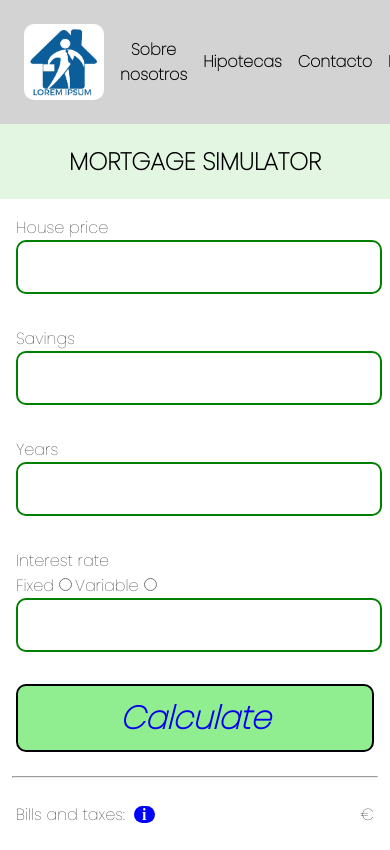
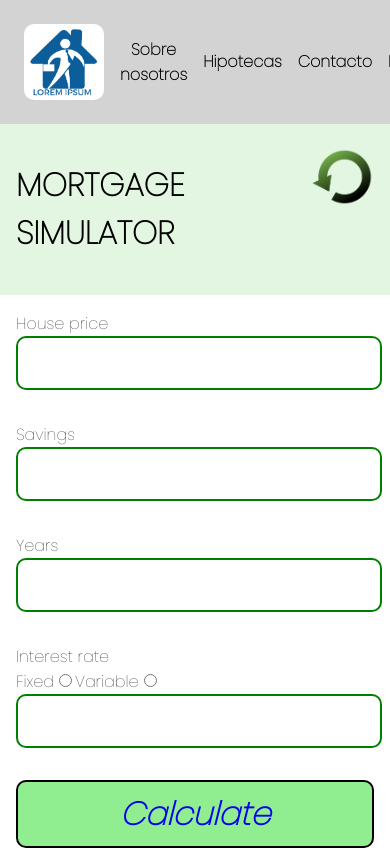
Before and after one commit to davidsantmar/inmoweb, a React (Create React App) app: page /hipotecas in a window 390 px wide. Shown: the top 850 px of the page. Built offline with nearby package versions, Linux system fonts and the light colour scheme.

Commit message:
added reset mortgage button

```diff
--- a/src/App.scss
+++ b/src/App.scss
@@ -126,9 +126,26 @@ hr{
     }
     .sub--title{
         display: flex;
-        justify-content: center;
+        justify-content: space-evenly;
         color: black;
         background-color: rgb(226, 246, 226);
+        padding: 1rem;
+        .reset{
+            width: 4.5rem;
+            height: 4.5rem;
+            border-radius: 100%;
+            background-image: url('./images/recircle.png');
+            background-size: contain;
+            background-repeat: no-repeat;
+            background-color: rgb(226, 246, 226);
+            margin-top: .5rem;
+        }
+        .reset:hover{
+            animation-name: round;
+            animation-duration: 1s;
+            animation-iteration-count: 1;
+            border: solid 3px lightgreen;
+        }
     }
     .text--container{
         display: flex;
@@ -198,7 +215,6 @@ hr{
         }
         .calculate:hover{
             background-color: yellow;
-
         }
     }
     .figures--container{
@@ -219,7 +235,7 @@ hr{
             left: 0;
             bottom: 0;
             background-color: rgba(10, 10, 10, 0.86);
-            height: 130%;
+            height: 136%;
           }
           .modal__card {
             font-style: italic;
@@ -346,6 +362,10 @@ hr{
     }
 }
 @keyframes blink{
-    from {background-color: blue;}
-    to {background-color: red;}
+    from { background-color: blue; }
+    to { background-color: red; }
 }
+@keyframes round{
+    from{ transform: rotate(0deg); }
+    to{ transform: rotate(-360deg); }
+}
--- a/src/components/Hipotecas.jsx
+++ b/src/components/Hipotecas.jsx
@@ -1,4 +1,5 @@
 import React, { useState } from 'react';
+import { useEffect } from 'react';
 
 const Hipotecas = () => {
     const [housePrice, setHousePrice] = useState('');
@@ -7,7 +8,7 @@ const Hipotecas = () => {
     const [monthlyFee, setMonthlyFee] = useState('');
     const [savings, setSavings] = useState('');
     const [years, setYears] = useState('');
-    const [interest, setInterest] = useState('');
+    const [interest, setInterest] = useState('' );
     const [show, setShow] = useState(false);
     const [notary, setNotary] = useState('');
     const [registration, setRegistration] = useState('');
@@ -22,10 +23,11 @@ const Hipotecas = () => {
     const handleModal = () => {
         setShow(true);
         setBillsAndTaxes(notary + registration + agency + taxes);
-        setMonthlyFee(((loan / (years * 12)) * interest).toFixed(2));
+        setMonthlyFee(Math.ceil((loan / (years * 12)) * interest));
     }
     function handleChangeHousePrice(event) {
         setHousePrice(event.target.value);
+        //addPoints();
     }
     function handleChangeSavings(event) {
         setSavings(event.target.value);
@@ -41,10 +43,8 @@ const Hipotecas = () => {
             calculateFixed();
         }else{
             calculateVariable();
-            setInterest(interest + euribor)
         }
     }
-
     const calculateFixed = () => {
         setTaxes(Math.ceil(((housePrice - savings) * 9) / 100));
         setNotary(867);
@@ -61,15 +61,48 @@ const Hipotecas = () => {
         setRegistration(408);
         setAgency(300);
         setLoan(housePrice - savings);
+        setInterest(interest + euribor)
         document.getElementById('info-globus').style.animationName = 'blink';
         document.getElementById('info-globus').style.animationDuration = '1.5s';
         document.getElementById('info-globus').style.animationIterationCount = '10';
+    }
+    const addPoints = () => {
+        const pointsNumber = Array.from(housePrice.toString()).map(Number);
+        console.log(pointsNumber);
+        if (pointsNumber.length === 4) {
+            pointsNumber.splice(1, 0, '.');
+        } else if (pointsNumber.length === 5) {
+            pointsNumber.splice(2, 1, '.');
+        } else if (pointsNumber.length === 6) {
+            pointsNumber.splice(3, 2, '.');
+        } else if (pointsNumber.length === 7) {
+            pointsNumber.splice(2, 1, '.');
+            pointsNumber.splice(5, 4, '.');
+        }
+        //const puntos = Number(pointsNumber.join(''));
+        console.log(pointsNumber);
+        //console.log(puntos);
+    }
+    const reset = () => {
+        setHousePrice('');
+        setLoan('');
+        setMonthlyFee('');
+        setSavings('');
+        setYears('');
+        setInterest('');
+        setShow(false);
+        setNotary('');
+        setRegistration('');
+        setAgency('');
+        setTaxes('');
+        setBillsAndTaxes('');
     }
 
     return (
         <>
             <div className='sub--title' data-testid='subTitle2'>
-                <h2>MORTGAGE SIMULATOR</h2>
+                <h1>MORTGAGE SIMULATOR</h1>
+                <div className='reset' onClick={reset}></div>
             </div>
             <form>
                 <div className='mortgage--title' data-testid='house-price-title'>
@@ -88,16 +121,16 @@ const Hipotecas = () => {
                 <div className='mortgage--title' data-testid='years-title'>
                     Years
                     <input type='tel' className='years__input'
-                    value={years}  data-testid='mortgage-input' onChange={handleChangeYears}
+                    value={years} data-testid='mortgage-input' onChange={handleChangeYears}
                     pattern="\d*" maxLength="2"/>
                 </div>
                 <div className='mortgage--title' data-testid='interest-title'>
                     Interest rate
                     <br />
                     <label>Fixed</label>
-                    <input type='radio' value='fixed' id='fixed' className='mortgage--interest'></input>
+                    <input type='radio' value='fixed' id='fixed' className='mortgage--interest' name='interest'></input>
                     <label>Variable</label>
-                    <input type='radio' value='variable' id='variable'></input>
+                    <input type='radio' value='variable' id='variable' name='interest'></input>
                     <input type='number' className='interest__input'
                     value={interest} data-testid='mortgage-input' onChange={handleChangeInterest}
                     id='interest'  />
```
Also changed, not shown: src/images/recircle.png (added).
